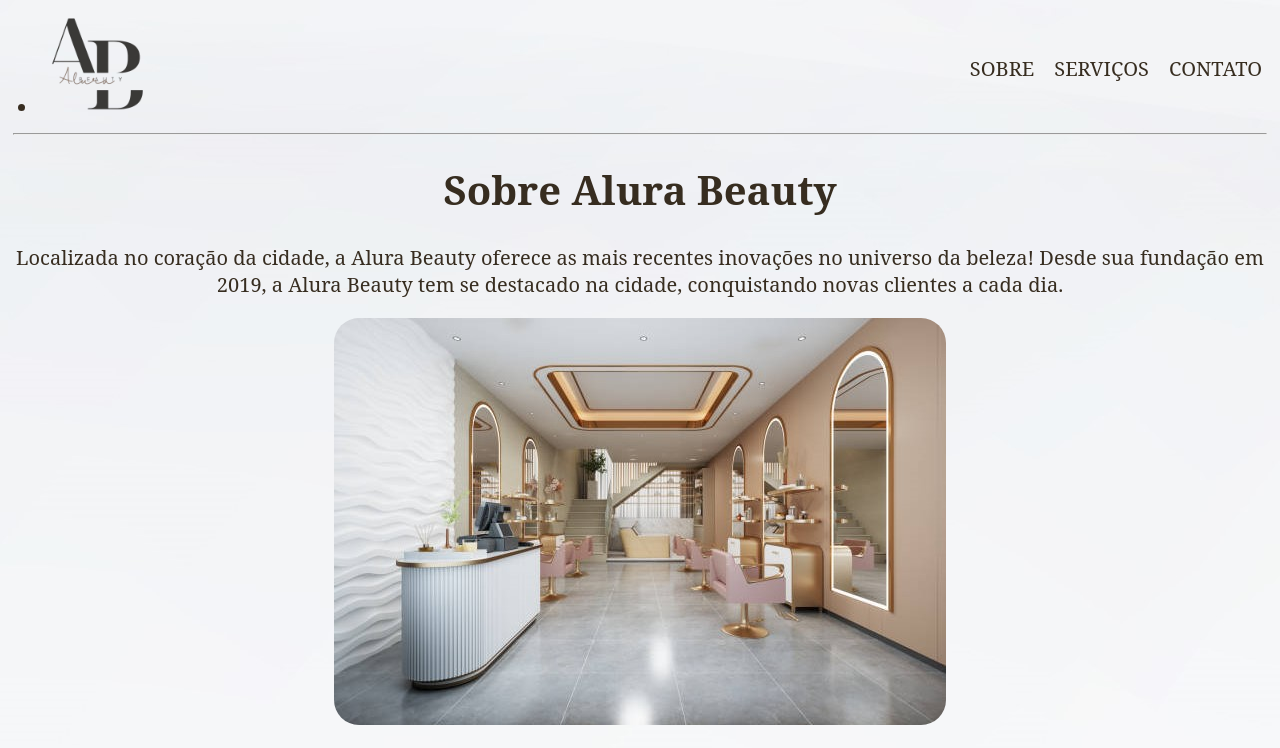
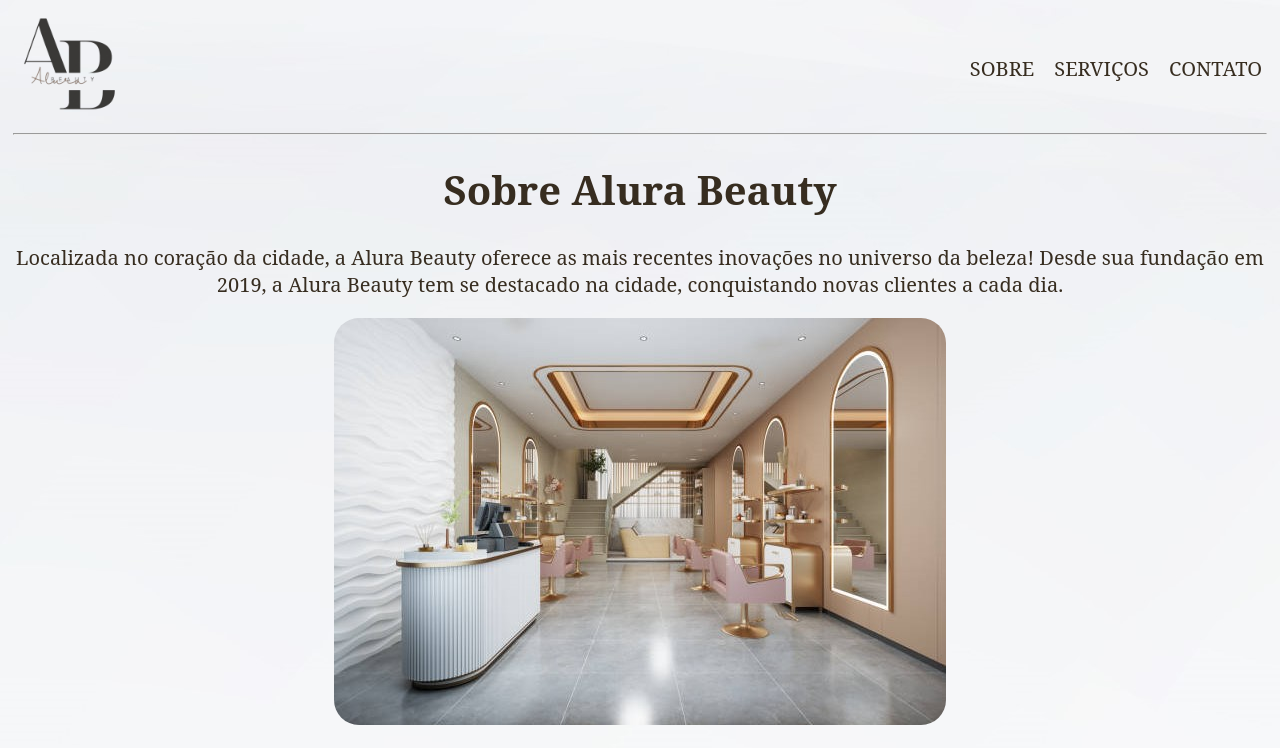
Before and after one commit to palomadvieira/salaoalura, a plain HTML site: page index.html in a window 1280 px wide. Shown: the top 748 px of the page. Drawn offline with Linux system fonts and the light colour scheme.

Commit message:
Update index.html

```diff
--- a/index.html
+++ b/index.html
@@ -17,9 +17,9 @@
 
     <body>
         <header>
-          <li><a href="https://www.alura.com.br/">
+          <a href="https://www.alura.com.br/">
             <img id="logo" src="logo alura.png" alt="">
-            </a></li>
+            </a>
 
            <div>
             <nav>
```
